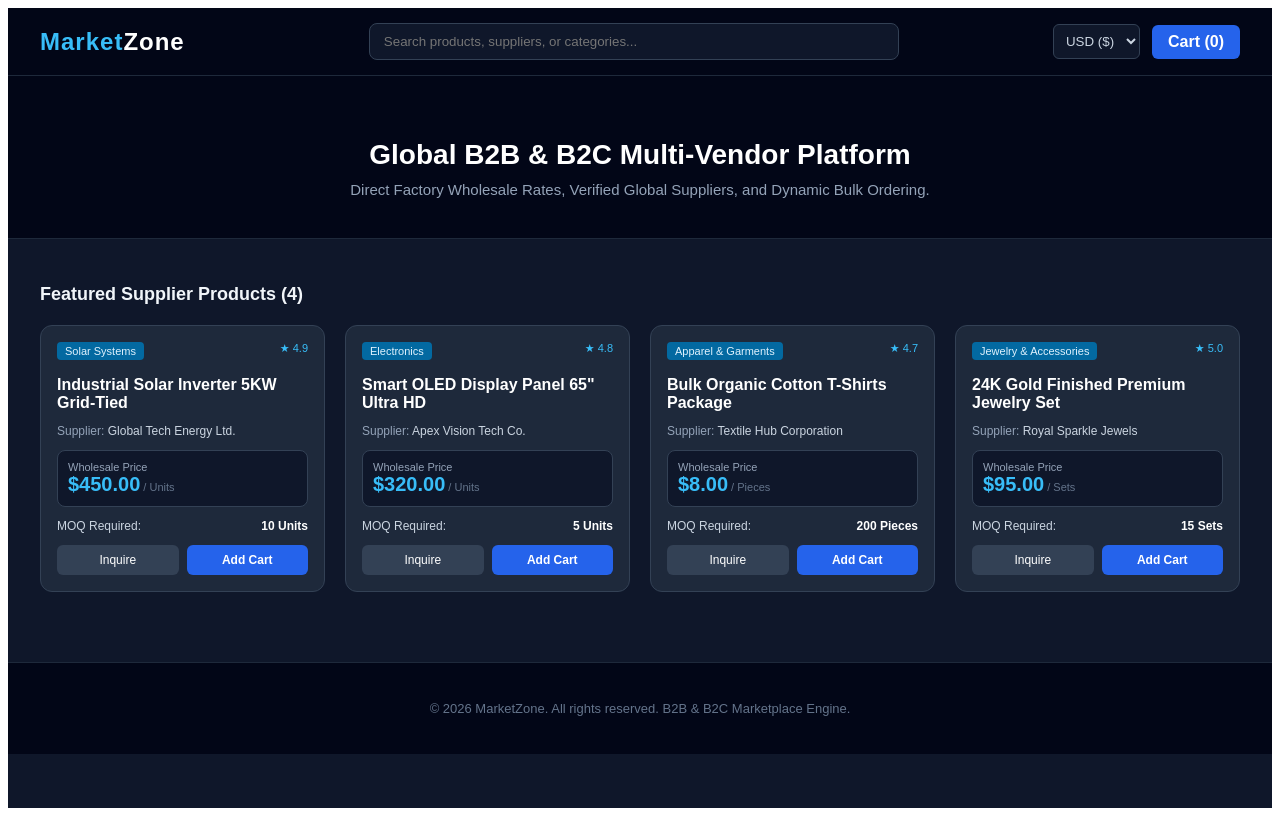
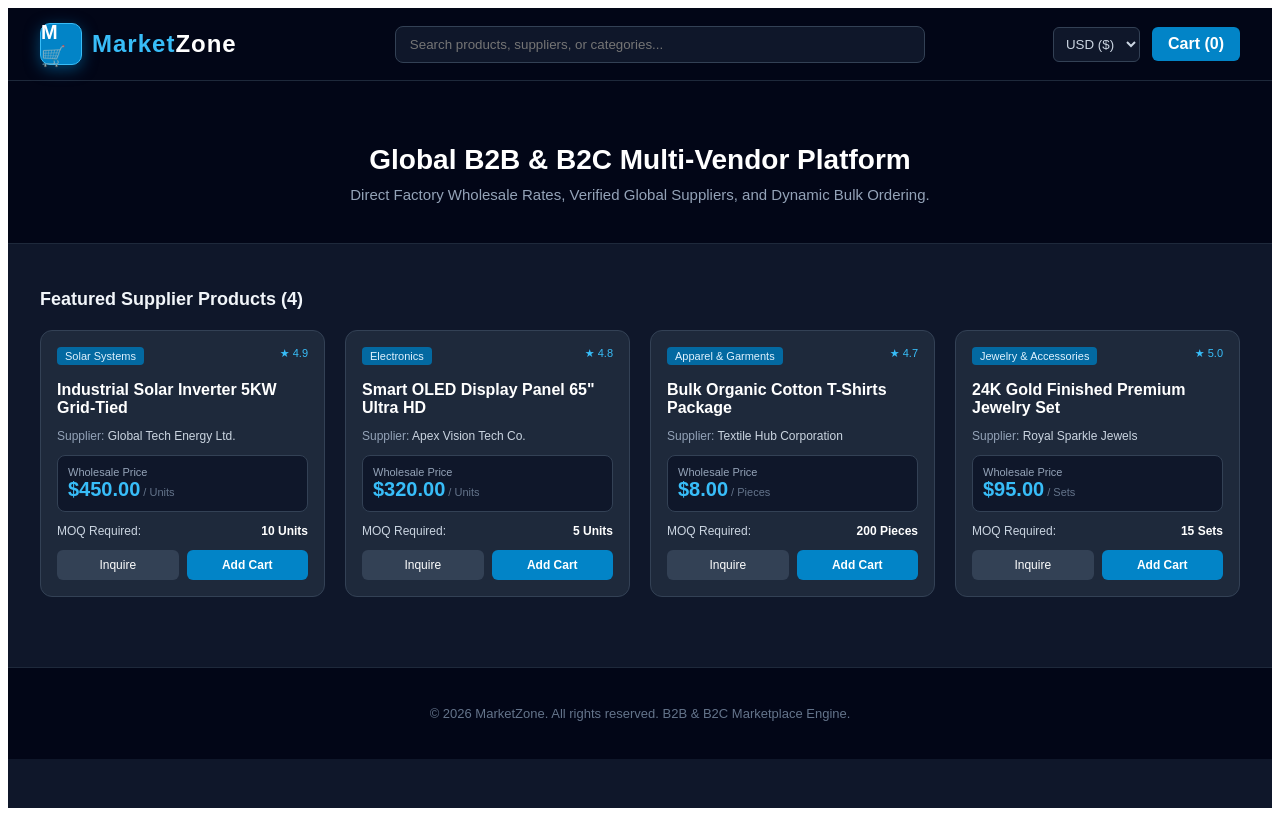
Before and after one commit to pateljabir786/MarketZone-Core, a Next.js app: page / in a window 1280 px wide. Built offline with nearby package versions, Linux system fonts and the light colour scheme.

Commit message:
Change button and header colors to sky blue

```diff
--- a/app/page.js
+++ b/app/page.js
@@ -79,8 +79,27 @@ export default function Home() {
       <header style={{ borderBottom: '1px solid #1e293b', backgroundColor: '#020617', padding: '15px 20px', position: 'sticky', top: 0, zIndex: 100 }}>
         <div style={{ maxWidth: '1200px', margin: '0 auto', display: 'flex', alignItems: 'center', justifyContent: 'space-between', gap: '15px', flexWrap: 'wrap' }}>
 
-          <div style={{ fontSize: '24px', fontWeight: 'bold', color: '#38bdf8', letterSpacing: '1px' }}>
-            Market<span style={{ color: '#fff' }}>Zone</span>
+          {/* LOGO WITH SKY BLUE M-CART COMBO STYLE */}
+          <div style={{ display: 'flex', alignItems: 'center', gap: '10px' }}>
+            <div style={{
+              backgroundColor: '#0284c7',
+              color: '#ffffff',
+              width: '40px',
+              height: '40px',
+              borderRadius: '10px',
+              display: 'flex',
+              alignItems: 'center',
+              justifyContent: 'center',
+              fontWeight: '900',
+              fontSize: '20px',
+              boxShadow: '0 4px 15px rgba(2, 132, 199, 0.5)',
+              border: '1.5px solid #38bdf8'
+            }}>
+              M🛒
+            </div>
+            <div style={{ fontSize: '24px', fontWeight: 'bold', color: '#38bdf8', letterSpacing: '1px' }}>
+              Market<span style={{ color: '#fff' }}>Zone</span>
+            </div>
           </div>
 
           <div style={{ flex: '1', maxWidth: '500px', minWidth: '250px' }}>
@@ -112,7 +131,7 @@ export default function Home() {
               <option value="INR">INR (₹)</option>
             </select>
 
-            <div style={{ backgroundColor: '#2563eb', color: '#fff', padding: '8px 16px', borderRadius: '6px', fontWeight: 'bold' }}>
+            <div style={{ backgroundColor: '#0284c7', color: '#fff', padding: '8px 16px', borderRadius: '6px', fontWeight: 'bold' }}>
               Cart ({cart.length})
             </div>
           </div>
@@ -187,7 +206,7 @@ export default function Home() {
                   </button>
                   <button
                     onClick={() => addToCart(item)}
-                    style={{ backgroundColor: '#2563eb', color: '#fff', border: 'none', padding: '8px', borderRadius: '6px', fontSize: '12px', fontWeight: 'bold', cursor: 'pointer' }}
+                    style={{ backgroundColor: '#0284c7', color: '#fff', border: 'none', padding: '8px', borderRadius: '6px', fontSize: '12px', fontWeight: 'bold', cursor: 'pointer' }}
                   >
                     Add Cart
                   </button>
```
